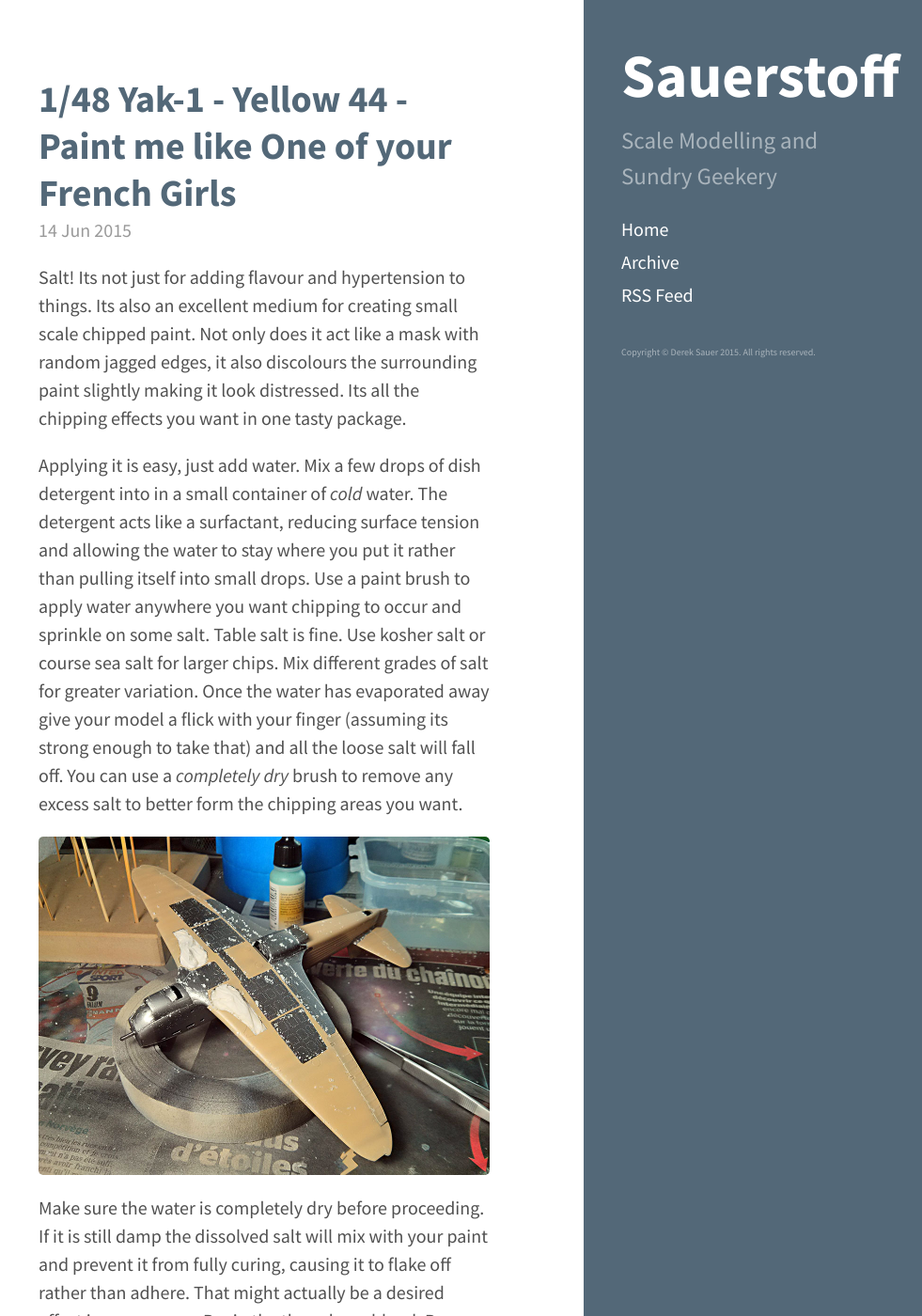
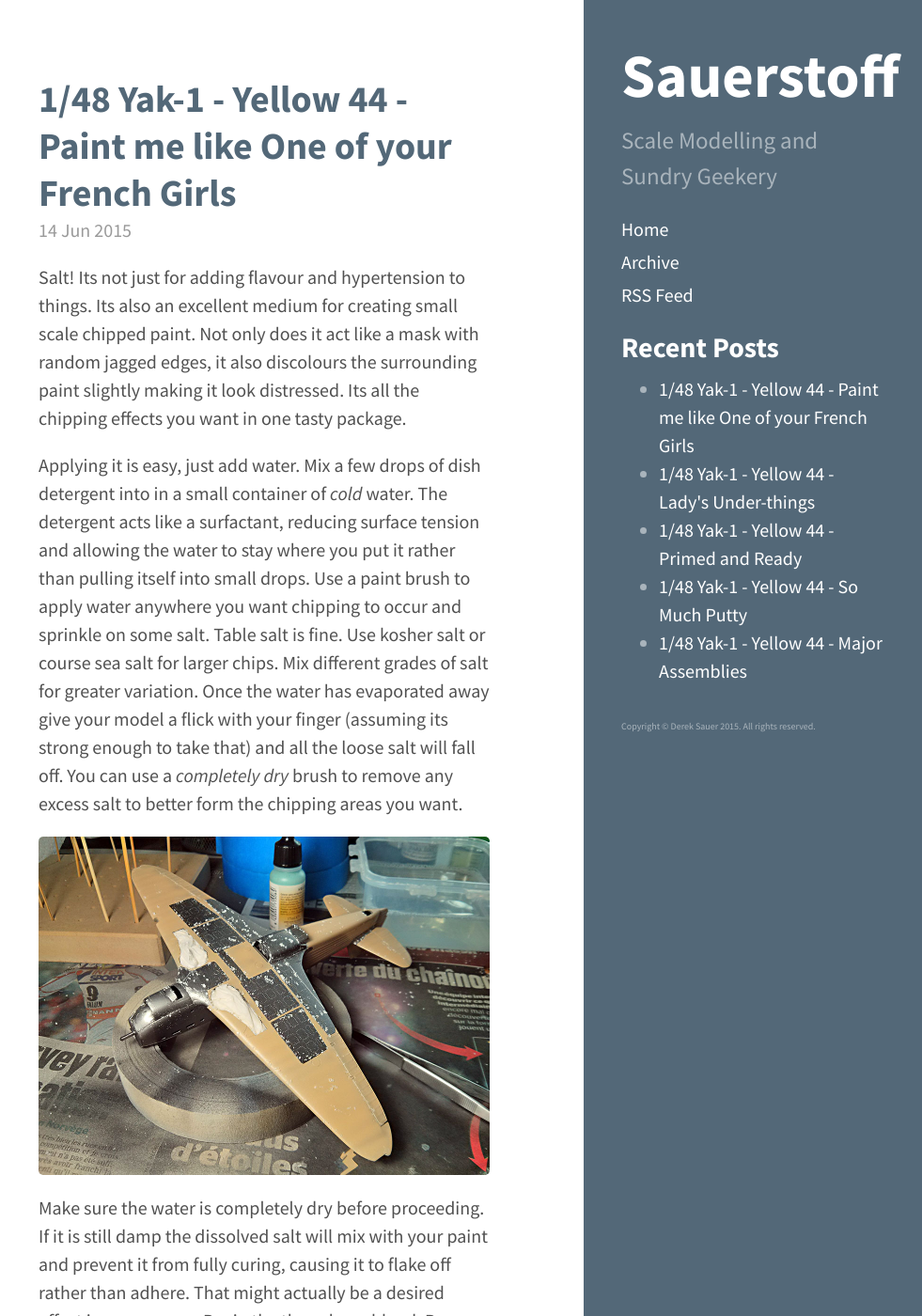
Before and after one commit to DerekSauer/DerekSauer.github.io, a Jekyll site: the page built from index.html, in a window 1280 px wide and 1400 px high. Shown: the whole window at 94% size, without its empty margins (299-1280 px from the left). Built offline with Jekyll 4.4.1, drawn with Linux system fonts in a browser that asks for light colours; the list of posts is cut into pages by our own code.

Commit message:
Added recent posts listing to navbar.

```diff
--- a/_includes/sidebar.html
+++ b/_includes/sidebar.html
@@ -29,6 +29,15 @@
       <a class="sidebar-nav-item" href="{{ site.url }}/atom.xml">RSS Feed</a>
     </nav>
 
+    <h2>Recent Posts</h2>
+    <ul class="posts">
+	{% for post in site.posts limit:5 %}
+	   <li>
+		   <a href="{{ site.url }}{{ post.url }}">{{ post.title }}</a>
+	   </li>
+	{% endfor %}
+    </ul>
+
     <p><sub>Copyright &copy; Derek Sauer {{ site.time | date: '%Y' }}. All rights reserved.</sub></p>
   </div>
 </div>
--- a/public/css/hyde.css
+++ b/public/css/hyde.css
@@ -73,6 +73,11 @@ html {
 /* Sidebar links */
 .sidebar a {
   color: #fff;
+}
+
+.sidebar h2
+{
+    color: #fff
 }
 
 /* About section */
```
